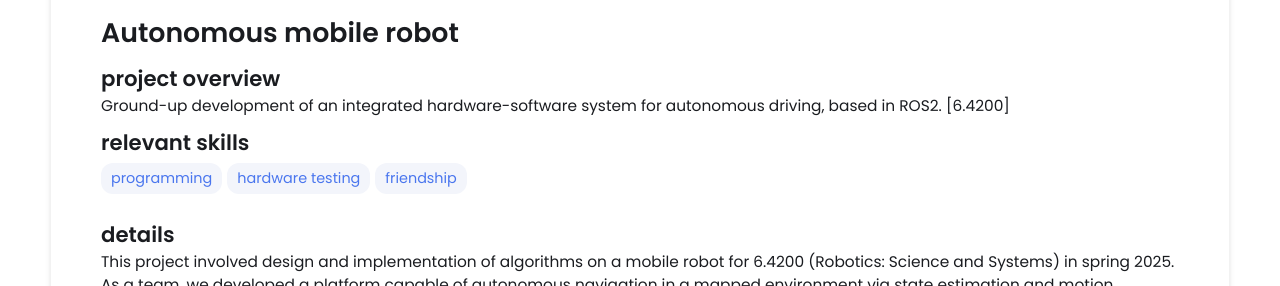
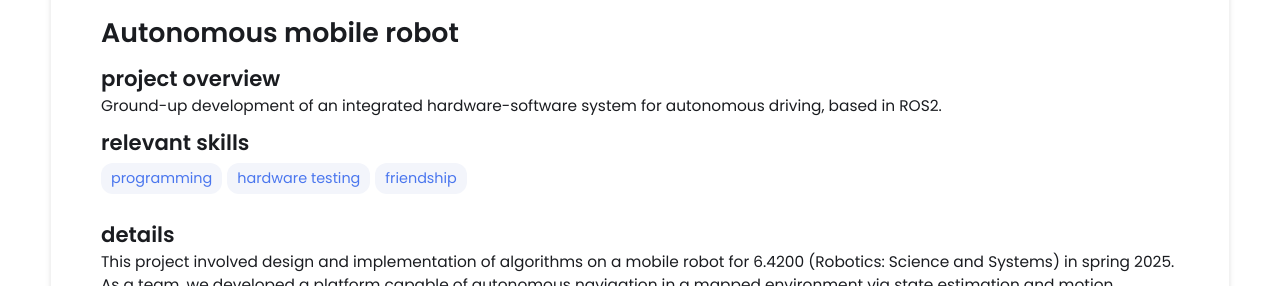
Before and after one commit to megg05/megg05.github.io, a Jekyll site: the page built from _projects/rss/index.md, in a window 1280 px wide, cut to the strip 494-780 px from the top of the page. Built offline with Jekyll 4.4.1, drawn with Linux system fonts in a browser that asks for light colours.

Commit message:
fix ordering

```diff
--- a/_config.yml
+++ b/_config.yml
@@ -13,7 +13,7 @@
 
 # Hero Section
 name: Megan Tseng
-headline: welcome to my portfolio! :-)
+headline: welcome to my portfolio :-)
 description: >- # dont remove this line. this will ignore all new lines until the next section
   3rd year MechE undergrad interested in robots, planes, and brains / aspiring
   controls engineer / prev Mechatronics @ ASML
--- a/_projects/rss/index.md
+++ b/_projects/rss/index.md
@@ -1,8 +1,8 @@
 ---
 layout: post
 title: Autonomous mobile robot
-order: 6
-description:  Ground-up development of an integrated hardware-software system for autonomous driving, based in ROS2. [6.4200]
+order: 7
+description:  Ground-up development of an integrated hardware-software system for autonomous driving, based in ROS2.
 skills:
 - programming
 - hardware testing
```
Also changed, not shown: _projects/emg/index.md (+1 -1 lines), _projects/prosthetic/index.md (+1 -1 lines), _projects/racecar/index.md (+1 -1 lines).
